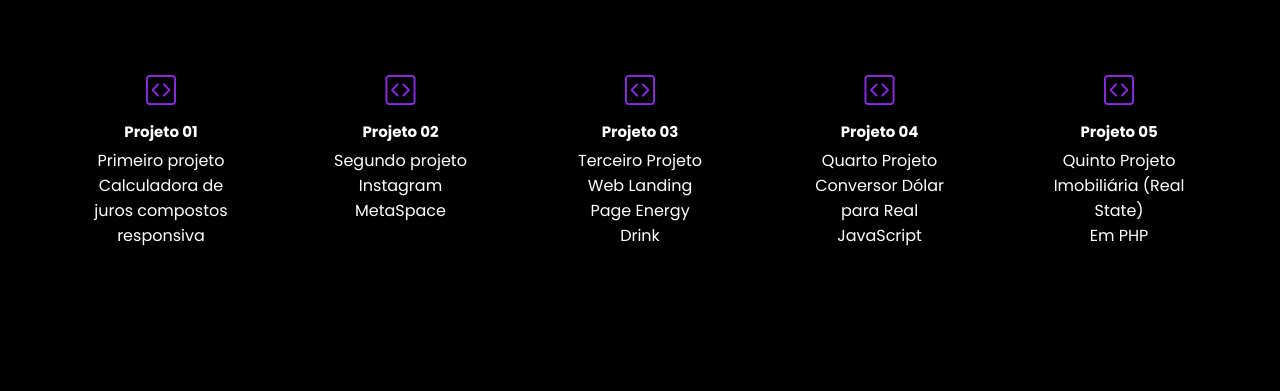
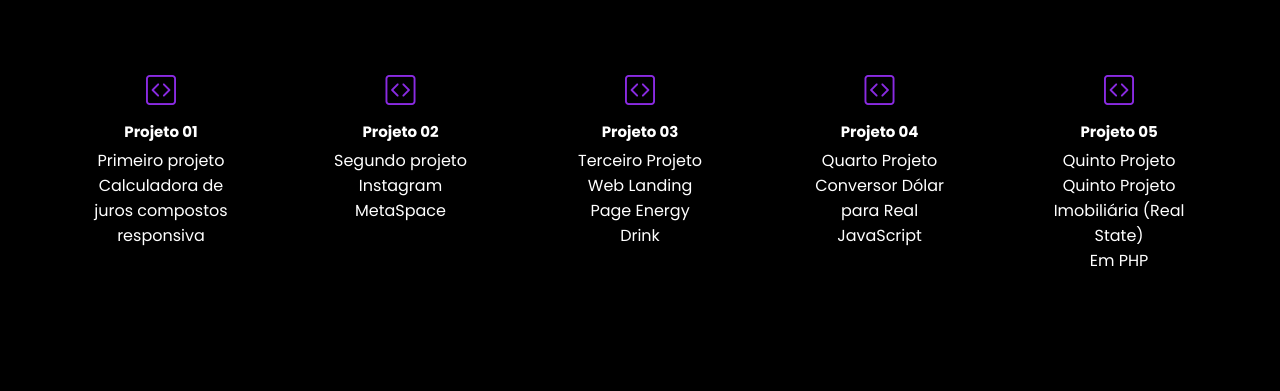
Before and after one commit to JohnReiiss/portfolio-fullstack, a plain HTML site: page index-projetos.html in a window 1280 px wide. Shown: the part 618-1009 px from the top of the page. Drawn offline with nearby package versions, Linux system fonts and the light colour scheme.

Commit message:
Update global de informações do portfólio version 0.1.6.1

```diff
--- a/index-projetos.html
+++ b/index-projetos.html
@@ -117,8 +117,11 @@
                         </div><!--fechamento da card-box-->
                         <div class="card-box">
                             <i class="bi bi-code-square"></i>
-                            <h3>Projeto 05</h3>
-                            <p>Quinto Projeto <br> Imobiliária (Real State) <br> Em PHP</p>
+                            <a href="https://github.com/JohnReiiss/Real_State" target="_blank">
+                                <h3>Projeto 05</h3>
+                            <p>Quinto Projeto <br> Quinto Projeto
+                                Imobiliária (Real State) <br> Em PHP</p>
+                            </a>
                         </div><!--fechamento da card-box-->
                         <div class="card-box">
                             <i class="bi bi-code-square"></i>
```
